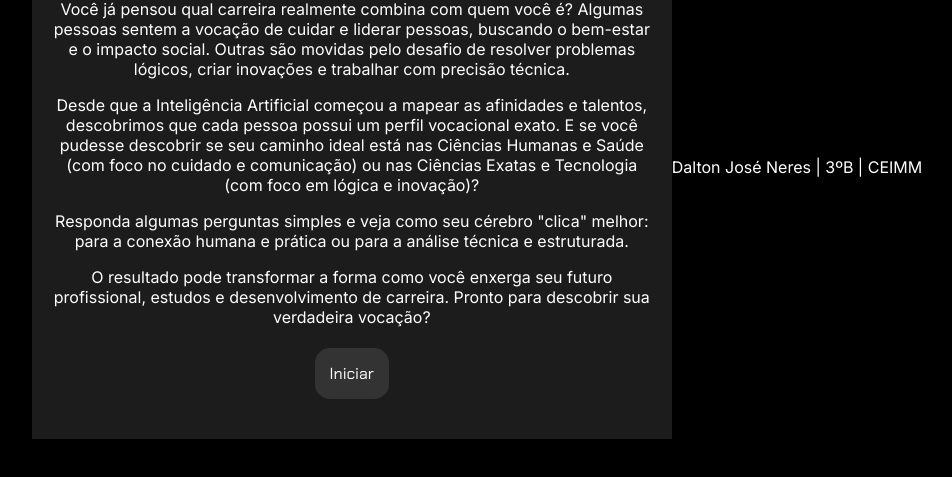
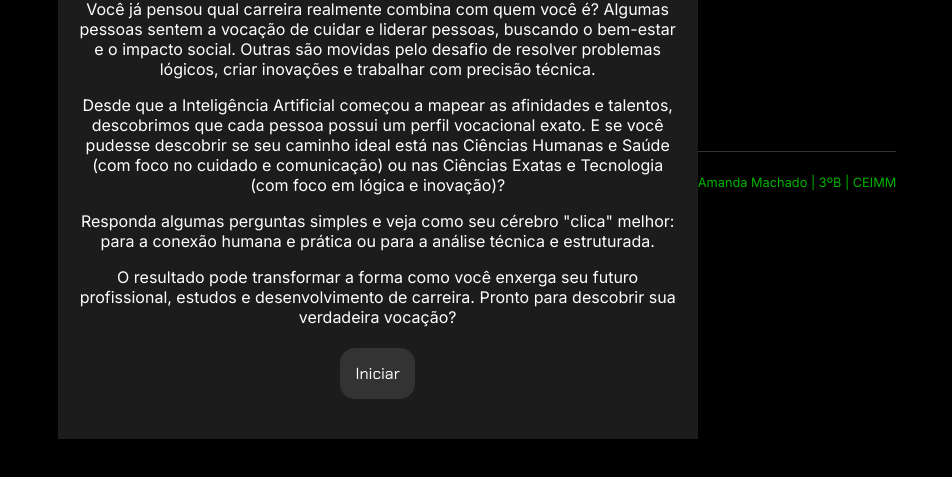
Before and after one commit to amandamachado1/MiissaoIA-Melhorada-AmandaM, a plain HTML site: page index.html in a window 1280 px wide. Shown: the part 241-718 px from the top of the page, without its empty margins (163-1115 px from the left). Drawn offline with Linux system fonts and the light colour scheme.

Commit message:
qqqqqdfsvc

```diff
--- a/index.html
+++ b/index.html
@@ -36,7 +36,7 @@
             </div>
         </div>
         <footer class="rodape">
-            <p>Dalton José Neres | 3ºB | CEIMM</p>
+            <p>Amanda Machado | 3ºB | CEIMM</p>
         </footer>
         </div>
         <script type="module" src="aleatorio.js"></script>
--- a/style.css
+++ b/style.css
@@ -77,4 +77,13 @@ button:hover {
 
 .caixa-resultado.mostrar{
     display: block;
+
 }
+
+.rodape {
+    margin-top: 20px;
+    padding-top: 10px;
+    border-top: 1px solid var(--cor-secundaria);
+    font-size: 0.8em;
+    color: rgba(0, 255, 0, 0.7);
+}
```
